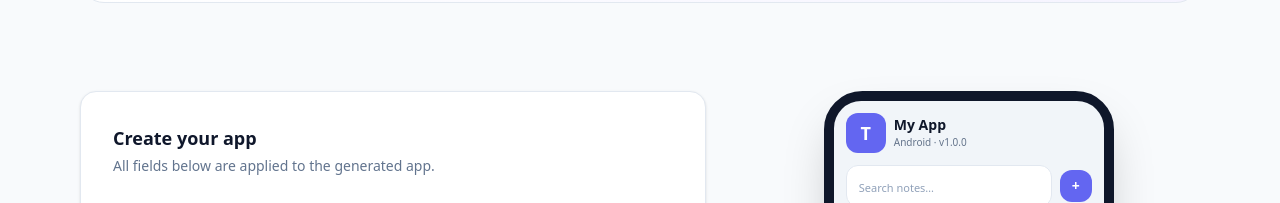
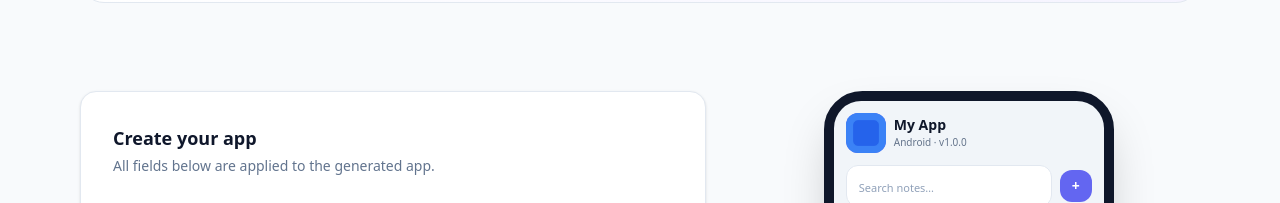
Before and after one commit to SatPaingOo/t-github-generate, a Next.js app: page / in a window 1280 px wide. Shown: the part 885-1088 px from the top of the page. Built offline with nearby package versions, Linux system fonts and the light colour scheme.

Commit message:
feat: preview shows app logo (default or user upload) in header

```diff
--- a/app/components/feature/AppPreview.tsx
+++ b/app/components/feature/AppPreview.tsx
@@ -102,16 +102,13 @@ export function AppPreview({ appName, color, secondaryColor, theme, platform, lo
 /* ---------------- shared pieces ---------------- */
 
 function AppIcon({ primary, logo, initial }: { primary: string; logo?: string | null; initial: string }) {
+  const src = logo || '/default-logo.png';
   return (
     <div
-      className="flex h-10 w-10 items-center justify-center overflow-hidden rounded-xl text-lg font-bold text-white shrink-0"
+      className="flex h-10 w-10 items-center justify-center overflow-hidden rounded-xl shrink-0"
       style={{ background: primary }}>
-      {logo ? (
-        // eslint-disable-next-line @next/next/no-img-element
-        <img src={logo} alt="logo" className="h-full w-full object-cover" />
-      ) : (
-        initial
-      )}
+      {/* eslint-disable-next-line @next/next/no-img-element */}
+      <img src={src} alt="logo" className="h-full w-full object-cover" />
     </div>
   );
 }
```
Also changed, not shown: public/default-logo.png (added).
